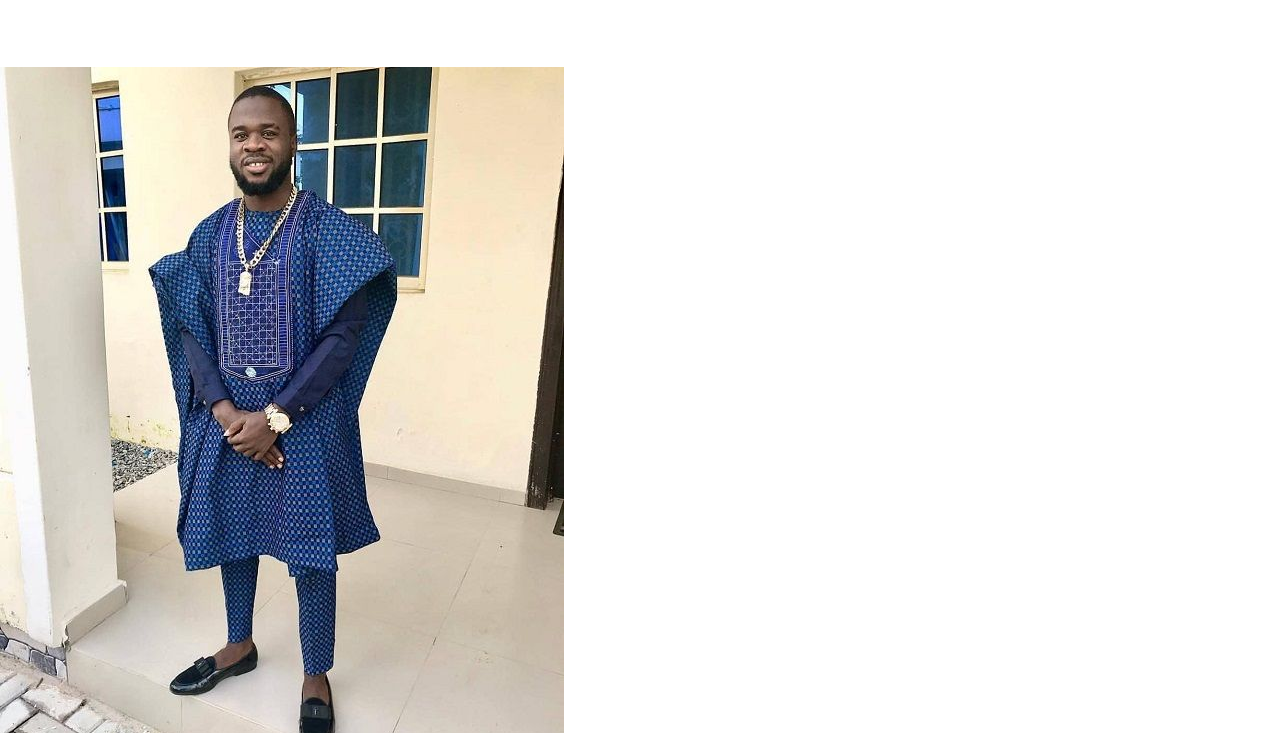
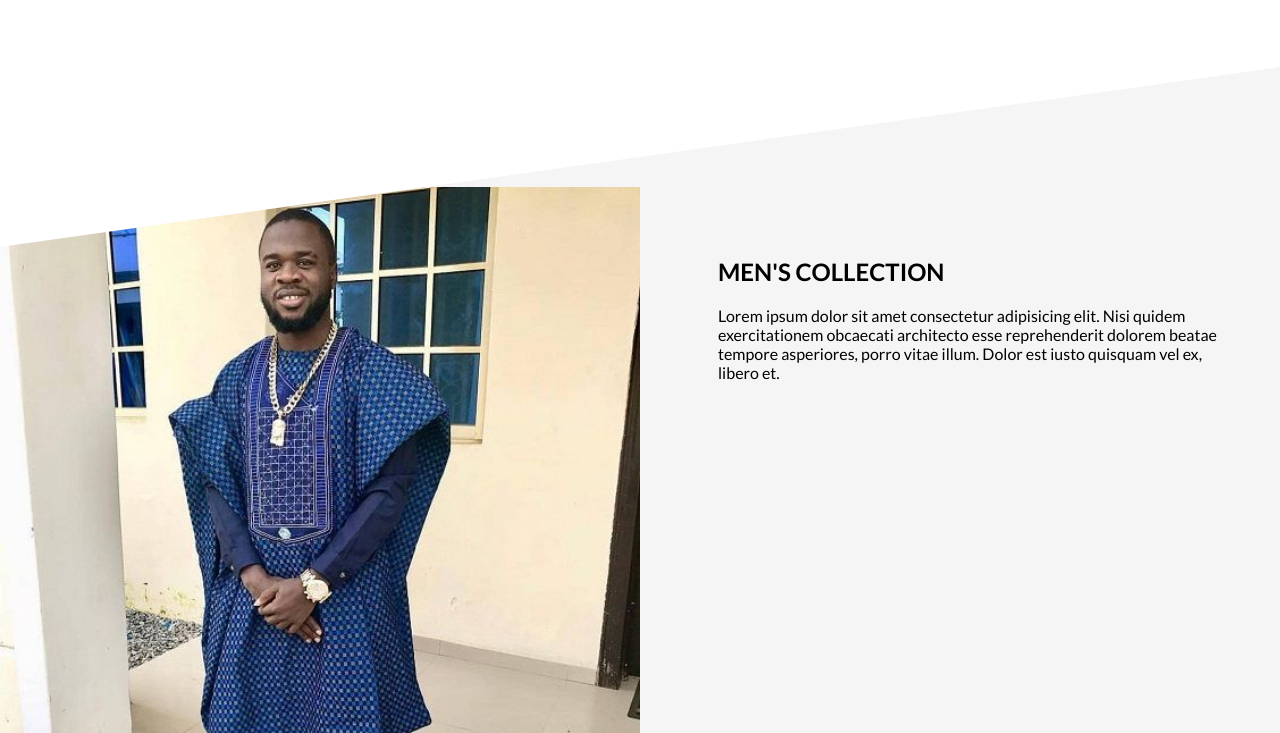
Before and after one commit to DorcasOpatola/ajoke-clothiers-landing-page, a plain HTML site: page index.html in a window 1280 px wide. Shown: the part 1007-1740 px from the top of the page. Drawn offline with Linux system fonts and the light colour scheme.

Commit message:
style updates

```diff
--- a/style.css
+++ b/style.css
@@ -203,3 +203,24 @@ hr {
     color: #553327;
     padding: 0px 6px;
 }
+
+/*  PRODUCTS STYLE SECTION  */
+.product {
+    position: relative;
+    height: 150vh;
+    background-color: whitesmoke;
+    clip-path: polygon(0 15%, 100% 0, 100% 100%, 0% 100%);
+}
+
+.productImg {
+    width: 50%;
+    padding: 120px 0px;
+}
+
+.productDetails {
+    position: absolute;
+    top: 10%;
+    right: 0;
+    width: 40%;
+    padding: 50px;
+}
```
